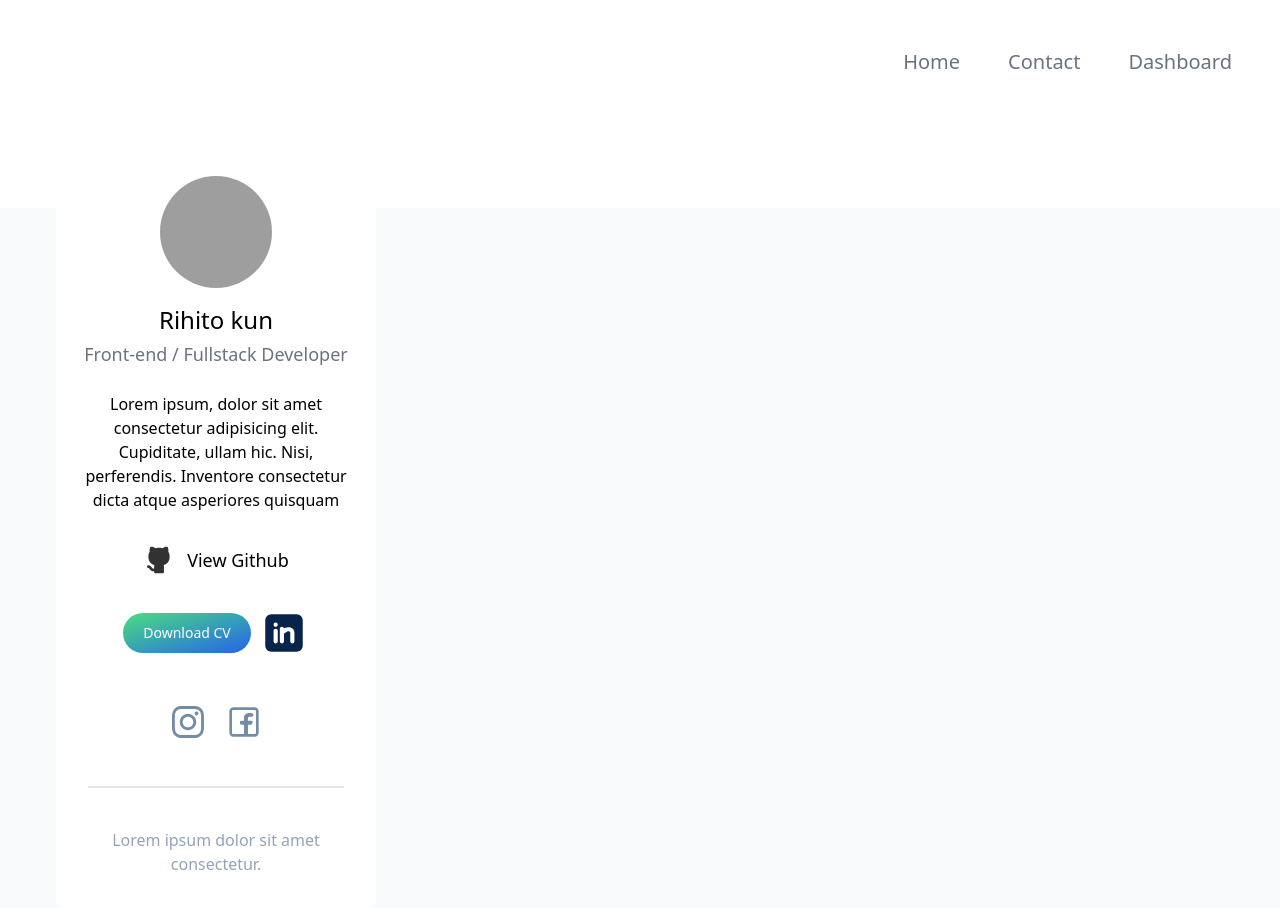
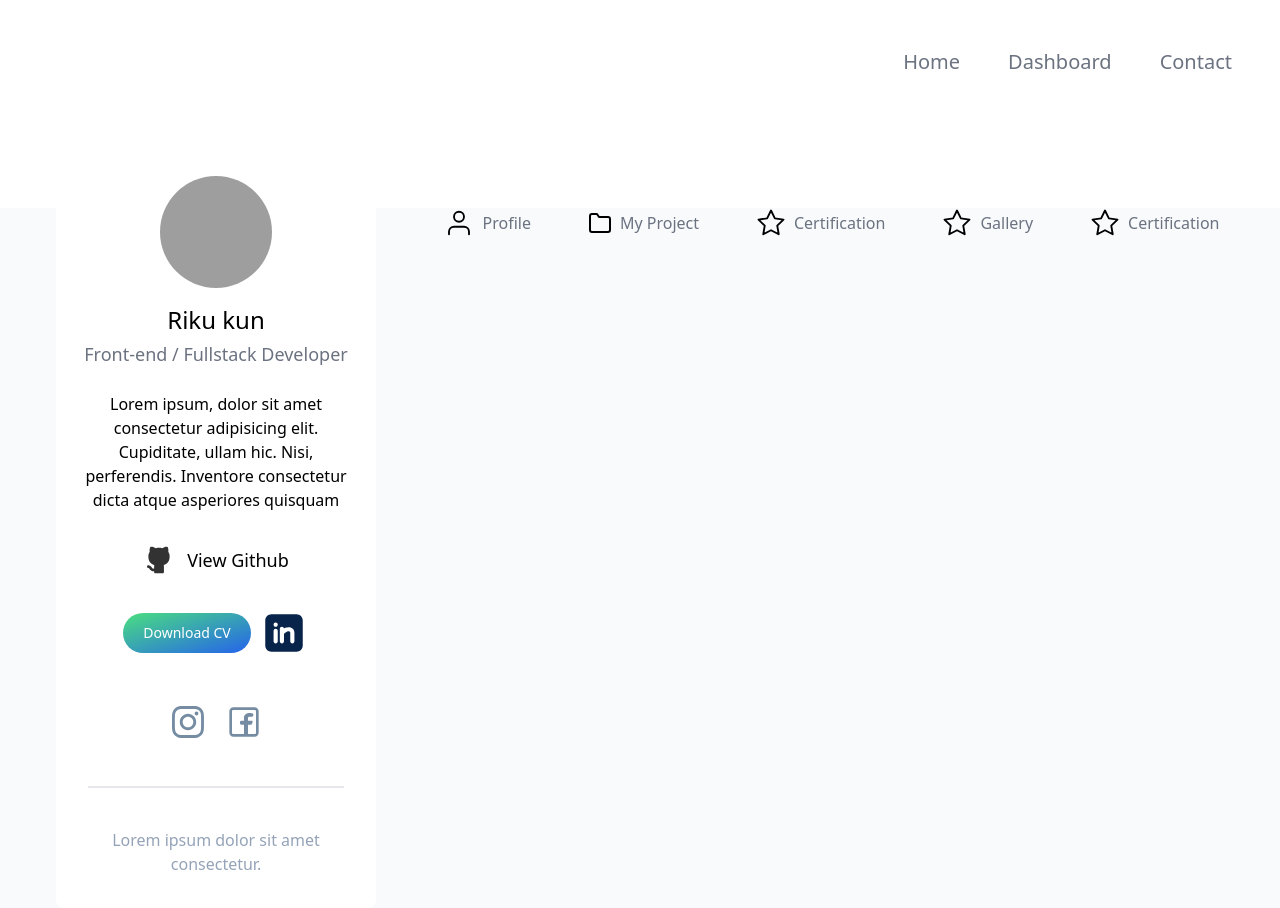
Before and after one commit to darkRihito/PersonalProfile, a Next.js app: page / in a window 1280 px wide. Shown: the top 908 px of the page. Built offline with nearby package versions, Linux system fonts and the light colour scheme; grey boxes are pictures that could not be loaded.

Commit message:
progress2

```diff
--- a/app/page.tsx
+++ b/app/page.tsx
@@ -31,7 +31,7 @@ export default function Home() {
               className="h-52 flex items-start justify-center md:justify-end pt-12 px-8 md:px-12 max-w-[120rem] w-full mx-auto"
             >
               <div id="navigationMenu" className="">
-                <ul className="flex flex-wrap items-center justify-center text-xl font-medium text-gray-500 dark:text-white gap-8 md:gap-12">
+                <ul className="flex flex-wrap items-center justify-center text-xl font-normal text-gray-500 dark:text-white gap-8 md:gap-12">
                   <li>
                     <a href="#" className="hover:underline">
                       Home
@@ -39,12 +39,12 @@ export default function Home() {
                   </li>
                   <li>
                     <a href="#" className="hover:underline">
-                      Contact
+                      Dashboard
                     </a>
                   </li>
                   <li>
-                    <a href="#" className="hover:underline ">
-                      Dashboard
+                    <a href="#" className="hover:underline">
+                      Contact
                     </a>
                   </li>
                 </ul>
@@ -66,7 +66,7 @@ export default function Home() {
                         alt="avatar"
                       />
                       <div className="font-medium dark:text-white">
-                        <div className="text-2xl mt-4">Rihito kun</div>
+                        <div className="text-2xl mt-4">Riku kun</div>
                         <div className="text-lg mt-1 font-normal text-gray-500 dark:text-gray-400">
                           Front-end / Fullstack Developer
                         </div>
@@ -219,10 +219,105 @@ export default function Home() {
                   </div>
                 </div>
               </div>
-              <div
-                id="content"
-                className="flex-grow h-full min-h-[36rem]"
-              ></div>
+              <div id="content" className="flex-grow h-full min-h-[36rem]">
+                <div className="">
+                  <div id="navigationMenu" className="">
+                    <ul className="flex flex-wrap items-center justify-around text-xl font-medium text-gray-500 dark:text-white gap-8 md:gap-12">
+                      <a href="#" className="hover:underline">
+                        <li className="flex items-center space-x-2 justify-center text-base">
+                          <svg
+                            xmlns="http://www.w3.org/2000/svg"
+                            width="30"
+                            height="30"
+                            viewBox="0 0 24 24"
+                            fill="none"
+                            stroke="#000000"
+                            strokeWidth="1.5"
+                            strokeLinecap="round"
+                            strokeLinejoin="round"
+                          >
+                            <path d="M20 21v-2a4 4 0 0 0-4-4H8a4 4 0 0 0-4 4v2"></path>
+                            <circle cx="12" cy="7" r="4"></circle>
+                          </svg>
+                          <div className="">Profile</div>
+                        </li>
+                      </a>{" "}
+                      <a href="#" className="hover:underline">
+                        <li className="flex items-center space-x-2 justify-center text-base ">
+                          <svg
+                            xmlns="http://www.w3.org/2000/svg"
+                            width="24"
+                            height="24"
+                            viewBox="0 0 24 24"
+                            fill="none"
+                            stroke="#000000"
+                            strokeWidth="2"
+                            strokeLinecap="round"
+                            strokeLinejoin="round"
+                          >
+                            <path d="M22 19a2 2 0 0 1-2 2H4a2 2 0 0 1-2-2V5a2 2 0 0 1 2-2h5l2 3h9a2 2 0 0 1 2 2z"></path>
+                          </svg>
+                          <div className="">My Project</div>
+                        </li>
+                      </a>
+                      <a href="#" className="hover:underline ">
+                        <li className="flex items-center space-x-2 justify-center text-base">
+                          <svg
+                            xmlns="http://www.w3.org/2000/svg"
+                            width="30"
+                            height="30"
+                            viewBox="0 0 24 24"
+                            fill="none"
+                            stroke="#000000"
+                            strokeWidth="1.5"
+                            strokeLinecap="round"
+                            strokeLinejoin="round"
+                          >
+                            <polygon points="12 2 15.09 8.26 22 9.27 17 14.14 18.18 21.02 12 17.77 5.82 21.02 7 14.14 2 9.27 8.91 8.26 12 2"></polygon>
+                          </svg>
+                          <div className="">Certification</div>
+                        </li>
+                      </a>
+                      <a href="#" className="hover:underline ">
+                        <li className="flex items-center space-x-2 justify-center text-base">
+                          <svg
+                            xmlns="http://www.w3.org/2000/svg"
+                            width="30"
+                            height="30"
+                            viewBox="0 0 24 24"
+                            fill="none"
+                            stroke="#000000"
+                            strokeWidth="1.5"
+                            strokeLinecap="round"
+                            strokeLinejoin="round"
+                          >
+                            <polygon points="12 2 15.09 8.26 22 9.27 17 14.14 18.18 21.02 12 17.77 5.82 21.02 7 14.14 2 9.27 8.91 8.26 12 2"></polygon>
+                          </svg>
+                          <div className="">Gallery</div>
+                        </li>
+                      </a>
+                      <a href="#" className="hover:underline ">
+                        <li className="flex items-center space-x-2 justify-center text-base">
+                          <svg
+                            xmlns="http://www.w3.org/2000/svg"
+                            width="30"
+                            height="30"
+                            viewBox="0 0 24 24"
+                            fill="none"
+                            stroke="#000000"
+                            strokeWidth="1.5"
+                            strokeLinecap="round"
+                            strokeLinejoin="round"
+                          >
+                            <polygon points="12 2 15.09 8.26 22 9.27 17 14.14 18.18 21.02 12 17.77 5.82 21.02 7 14.14 2 9.27 8.91 8.26 12 2"></polygon>
+                          </svg>
+                          <div className="">Certification</div>
+                        </li>
+                      </a>
+                    </ul>
+                  </div>
+                </div>
+              </div>
             </div>
           </div>
         </div>
```
